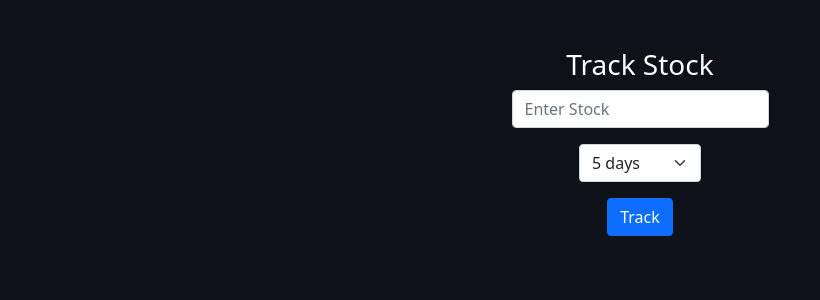
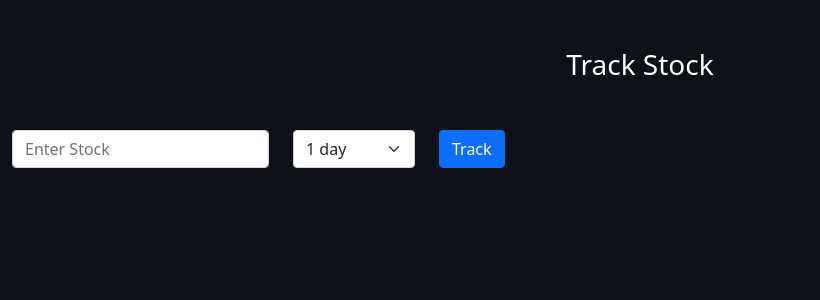
Before and after one commit to rmcharg/Trading-Platform-Sim, a Flask app: page /stock_tracker in a window 1280 px wide. Shown: the part 74-374 px from the top of the page, without its empty margins (0-820 px from the left). Run offline with Flask 3, Linux system fonts and the light colour scheme; the visitor is signed in with stand-in values (Sample User, id 1); parts of the project's set-up code (start-up, migrations or seed data) failed here and were passed over; some libraries are stand-ins or nearby versions.

Commit message:
Added front end support for viewing stock over 1 day. Embedded plotly graph into bootstrap card and now displays stock symbol, price, change above graph

```diff
--- a/flaskr/templates/stock_tracker.html
+++ b/flaskr/templates/stock_tracker.html
@@ -4,33 +4,57 @@
 <h3> Track Stock </h3>
 
 
-<form class method="post" action="/stock_tracker">
-    <div class="form-group mb-2">
+
+<form  method="post" action="/stock_tracker">
+    <div class="row align-items-start mt-5">
+        <div class="col-auto">
             <input type="text" class="form-control mb-3 mx-auto w-auto" name="symbol" placeholder="Enter Stock" required>
         </div>
+        <div class="col-auto">
             <select class="form-select mx-auto w-auto mb-3" name="period">
+                <option value="1d"> 1 day </option>
                 <option value="5d"> 5 days </option>
                 <option value="6mo"> 6 months </option>
                 <option value="1y"> 1 Year</option>
                 <option value="5y"> 5 Years</option>
-
             </select>
         </div>
-
+        <div class="col-auto">
             <button type="submit" class="btn btn-primary">Track</button>
+        </div>
+    </div>
 </form>
 
 
 {% if graphJSON %}
-<div class = "container-fluid w-75 mt-3">
-    <div id="chart" class="chart">
+
+<div class="card bg-dark mb-5 w-75">
+    <div class="card-header text-start" >
+        <h6>Stock: {{stock_info['symbol']}} </h5>
+        <h6>Current Price: {{ "$%.2f" | format(stock_info['current_price']) }} </h5>
+        <h6>Change: {{ "%.2f%%" | format(stock_info['change']) }}</h5>
+
+    </div>
+    <div class="card-body">
+        <div class = "container-fluid ">
+            <div id="chart" class="chart-responsive">
             </div>
         </div>
+    </div>
+</div>
+
+
+
+
+
+
+
 
 <script type="text/javascript" data-graph = "{{ graphJSON }}">
     var graph = document.currentScript.dataset.graph;
     var figure = JSON.parse(graph)
-    Plotly.react('chart', figure, {});
+    console.log(figure)
+    Plotly.newPlot('chart', figure.data, figure.layout, {responsive: true});
 </script>
 {% endif%}
 {% endblock %}
```
Lines whose indentation alone changed are shown as unchanged.
